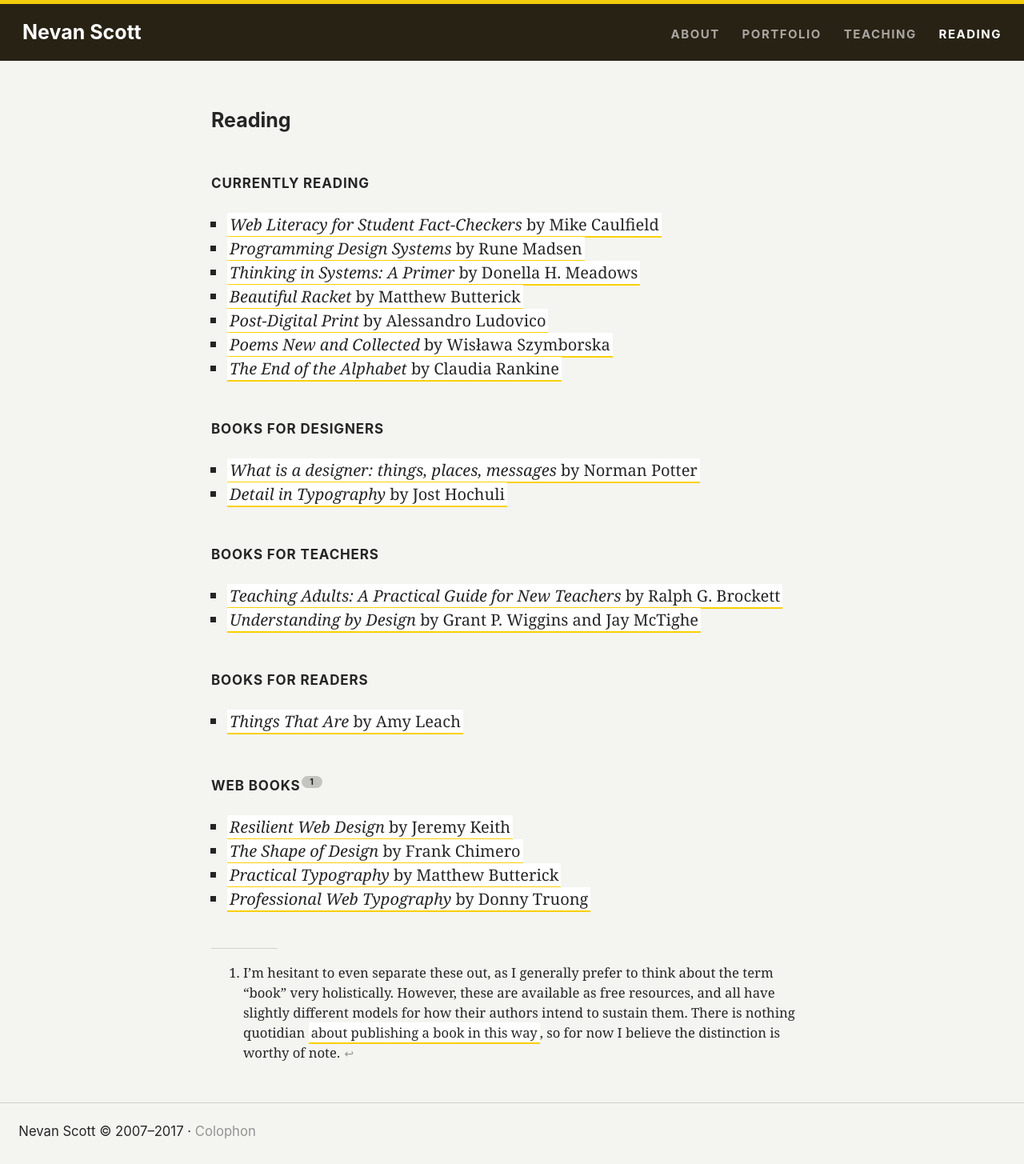
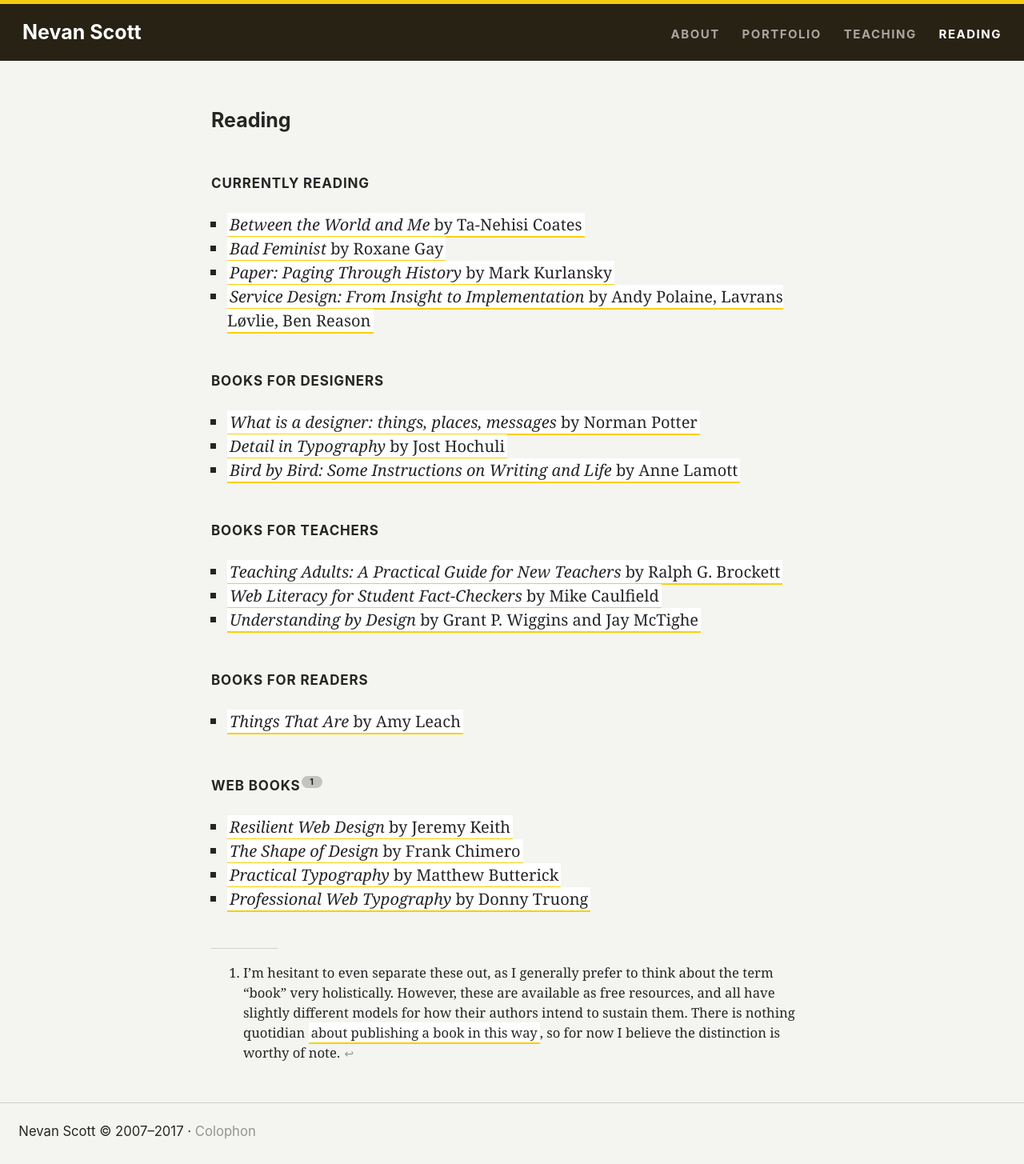
Before and after one commit to nevanscott/nevanscott.github.io, a Jekyll site: the page built from reading.md, in a window 1280 px wide. Shown: the whole page at 80% size. Built offline with Jekyll 4.4.1, drawn with Linux system fonts in a browser that asks for light colours.

Commit message:
Update reading.md

```diff
--- a/reading.md
+++ b/reading.md
@@ -5,13 +5,10 @@ title: Reading
 Currently Reading
 -----------------
 
-* [<cite>Web Literacy for Student Fact-Checkers</cite> by Mike Caulfield](https://webliteracy.pressbooks.com/)
-* [<cite>Programming Design Systems</cite> by Rune Madsen](https://programmingdesignsystems.com)
-* [<cite>Thinking in Systems: A Primer</cite> by Donella H. Meadows](https://www.goodreads.com/book/show/3828902-thinking-in-systems)
-* [<cite>Beautiful Racket</cite> by Matthew Butterick](http://beautifulracket.com/)
-* [<cite>Post-Digital Print</cite> by Alessandro Ludovico](http://postdigitalprint.org)
-* [<cite>Poems New and Collected</cite> by Wisława Szymborska](https://www.goodreads.com/book/show/10205.Poems_New_and_Collected)
-* [<cite>The End of the Alphabet</cite> by Claudia Rankine](https://www.goodreads.com/book/show/270904.The_End_of_the_Alphabet)
+* [<cite>Between the World and Me</cite> by Ta-Nehisi Coates](https://www.goodreads.com/book/show/25489625-between-the-world-and-me)
+* [<cite>Bad Feminist</cite> by Roxane Gay](https://www.goodreads.com/book/show/18813642-bad-feminist)
+* [<cite>Paper: Paging Through History</cite> by Mark Kurlansky](https://www.goodreads.com/book/show/32191697-paper)
+* [<cite>Service Design: From Insight to Implementation</cite> by Andy Polaine, Lavrans Løvlie, Ben Reason](http://rosenfeldmedia.com/books/service-design/)
 
 
 Books for Designers
@@ -19,12 +16,14 @@ Books for Designers
 
 * [<cite>What is a designer: things, places, messages</cite> by Norman Potter](https://hyphenpress.co.uk/products/books/978-0-907259-16-9)
 * [<cite>Detail in Typography</cite> by Jost Hochuli](http://editions-b42.com/books/detail-typography/)
+* [<cite>Bird by Bird: Some Instructions on Writing and Life</cite> by Anne Lamott](https://www.goodreads.com/book/show/12543.Bird_by_Bird)
 
 
 Books for Teachers
 ------------------
 
 * [<cite>Teaching Adults: A Practical Guide for New Teachers</cite> by Ralph G. Brockett](http://www.wiley.com/WileyCDA/WileyTitle/productCd-1118903412.html)
+* [<cite>Web Literacy for Student Fact-Checkers</cite> by Mike Caulfield](https://webliteracy.pressbooks.com/)
 * [<cite>Understanding by Design</cite> by Grant P. Wiggins and Jay McTighe](http://www.indiebound.org/book/9781416600350)
 
 
```
